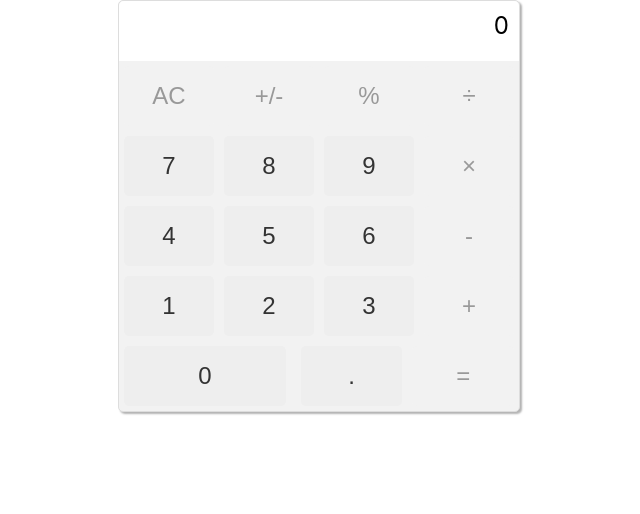
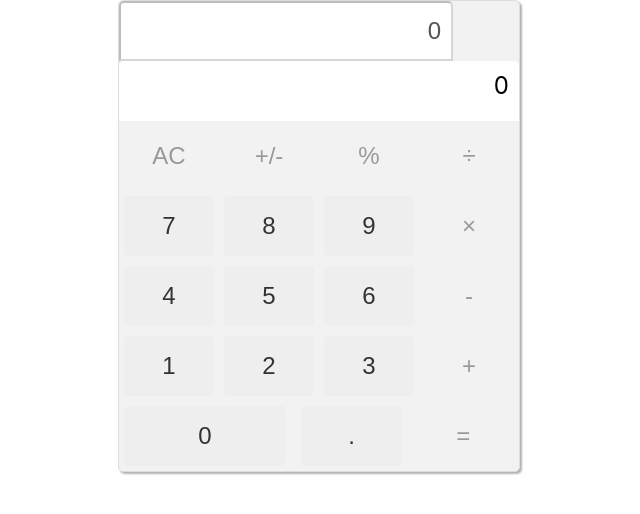
Before and after one commit to adeola003/math-magician, a React (Create React App) app: page / in a window 1280 px wide. Shown: the top 514 px of the page, without its empty margins (321-961 px from the left). Built offline with nearby package versions, Linux system fonts and the light colour scheme.

Commit message:
change the display div to an input withe the values defined from the state

```diff
--- a/src/components/Calculator.js
+++ b/src/components/Calculator.js
@@ -16,6 +16,7 @@ const Calculator = () => {
 
   return (
     <div className="calculator">
+      <input type="text" className="display" value={state.next || state.total || 0} disabled/>
       <div className="display">0</div>
       <div className="button-row">
         <button className="button button-light" type="button" onClick={operation}>AC</button>
```
